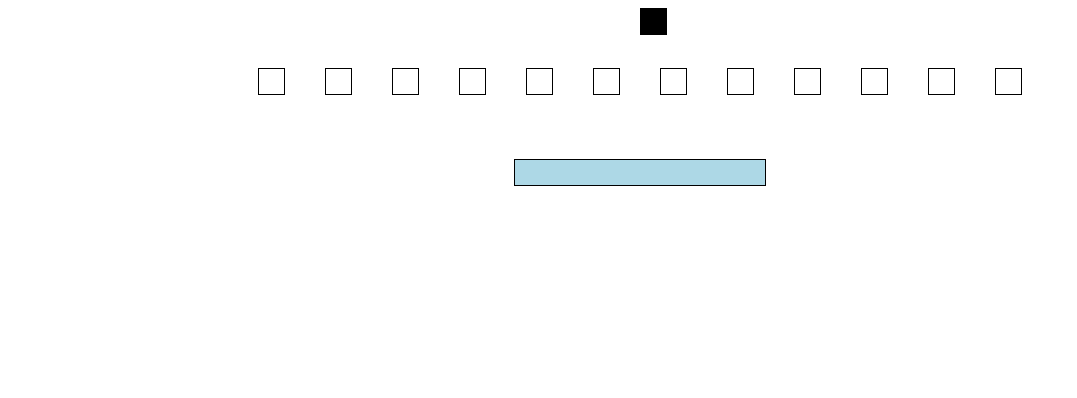
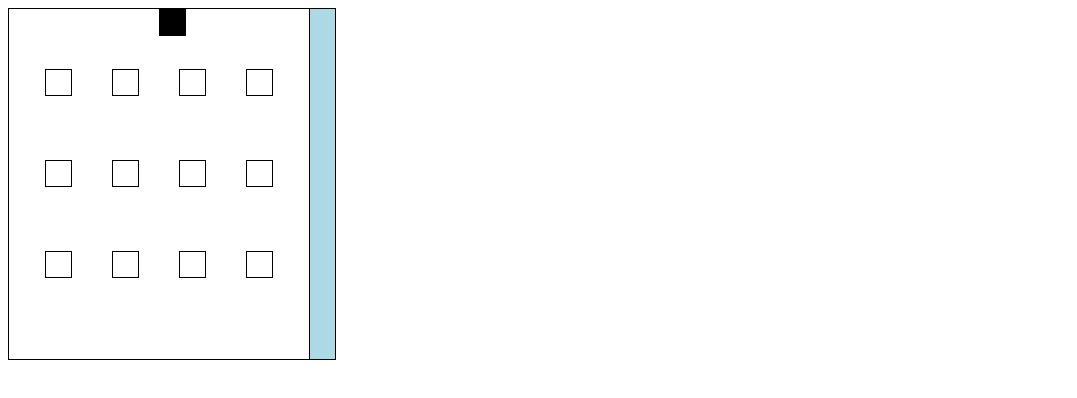
Before and after one commit to IsmaFuentes/Javascript, a plain HTML site: page dom_manipulation.html in a window 1280 px wide. Shown: the whole page, without its empty margins (0-1077 px from the left). Drawn offline with Linux system fonts and the light colour scheme.

Commit message:
Add files via upload

```diff
--- a/dom_manipulation.html
+++ b/dom_manipulation.html
@@ -8,10 +8,11 @@
         <div id="main">
             <div id="square"></div>
             <div id="obstacles"></div>
-            <div id="scores">
-                <div id="container">
-                    <div id="hitpoints"></div>
-                </div>
+        </div>
+
+        <div id="scores">
+            <div id="container">
+                <div id="hitpoints"></div>
             </div>
         </div>
 
@@ -88,7 +89,7 @@
                     if (isOverlapped(square, obstacles[i])) {
                         obstacles[i].style.background = "red";
                         life -= 0.15;
-                        hitpoints.style.width = life + "%";
+                        hitpoints.style.height = life + "%";
                     } else {
                         obstacles[i].style.background = "white";
                     }
@@ -98,11 +99,12 @@
             function isOverlapped(obj1, obj2) {
                 var rect1 = obj1.getBoundingClientRect();
                 var rect2 = obj2.getBoundingClientRect();
+
                 return !(rect1.right < rect2.left || rect1.left > rect2.right || rect1.bottom < rect2.top || rect1.top > rect2.bottom)
             }
 
             function gameOver() {
-                if(life <= 0) {
+                if (life <= 0) {
                     square.style.display = "none";
                     interval.clear();
                 }
@@ -113,25 +115,33 @@
         <style>
             #main {
                 text-align: center;
+                float: left;
+                width: 300px;
+                height: 350px;
+                border: 1px solid black;
             }
+
             #scores {
-                margin-top: 50px;
-                width: 100%;
-                height: 50px;
+                width: auto;
+                height: 350px;
             }
-            #container{
+
+            #container {
                 display: inline-block;
                 margin: auto;
-                margin-top: 10px;
-                border: 1px solid black;
-                width: 250px;
-                height:25px;
+                border-top: 1px solid black;
+                border-bottom: 1px solid black;
+                border-right: 1px solid black;
+                width: 25px;
+                height: 100%;
             }
-            #hitpoints{
-                width: 100%;
-                height:25px;
+
+            #hitpoints {
+                width: 25px;
+                height: 100%;
                 background: lightblue;
             }
+
             #square {
                 z-index: 2;
                 position: absolute;
@@ -141,9 +151,11 @@
                 height: 25px;
                 display: inline-block;
             }
-            #obstacles{
+
+            #obstacles {
                 text-align: center;
             }
+
             .obstacle {
                 margin-top: 60px;
                 margin-left: 20px;
```
